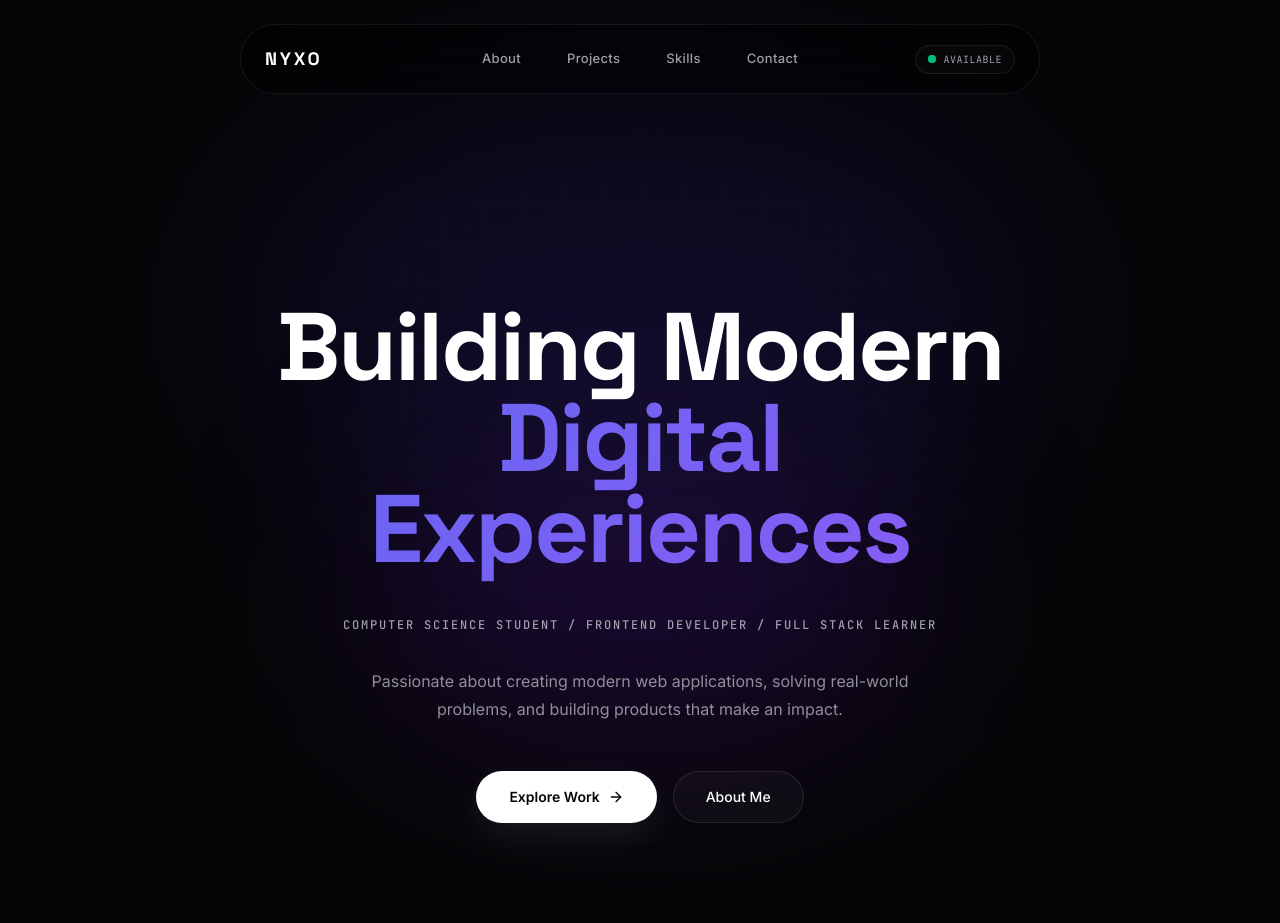
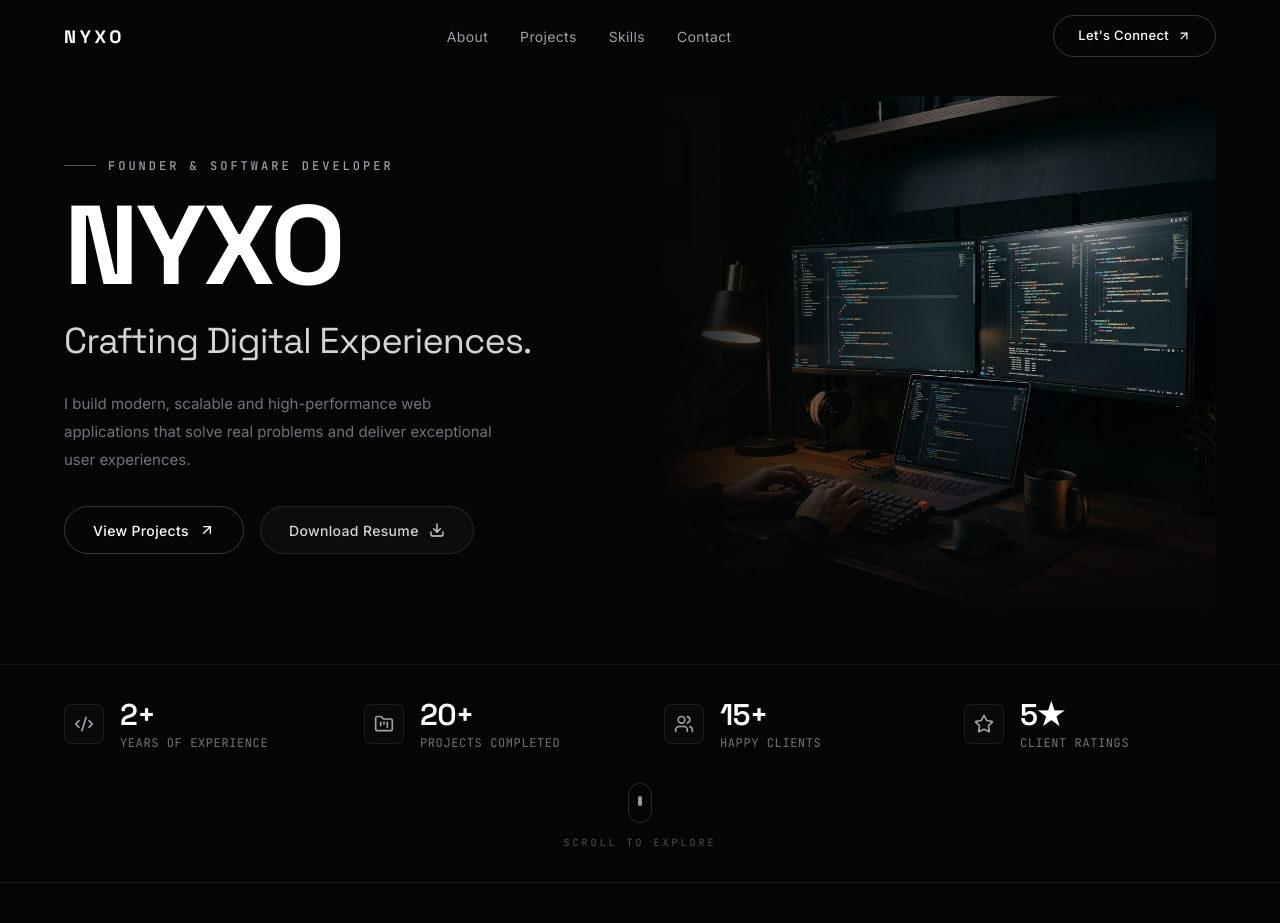
Before and after one commit to sourabh14098-maker/my-portfolio, a React (Vite) app: page / in a window 1280 px wide. Shown: the top 923 px of the page. Built offline with nearby package versions, Linux system fonts and the light colour scheme.

Commit message:
ui updated

```diff
--- a/src/components/HeroPage.tsx
+++ b/src/components/HeroPage.tsx
@@ -1,95 +1,119 @@
 import React from 'react';
 import { motion } from 'motion/react';
-import { ArrowRight } from 'lucide-react';
+import { ArrowUpRight, Download, Code2, FolderKanban, Users, Star, Mouse } from 'lucide-react';
 import { Link } from 'react-router-dom';
 import Reveal from './ui/Reveal';
 import { useIntro } from '../context/IntroContext';
 import { easePremium } from '../lib/motion';
+import heroImage from '../assets/images/hero_workspace.png';
 
 const heroStaggerContainer = {
   hidden: {},
   show: {
     transition: {
-      staggerChildren: 0.06,
-      delayChildren: 0.04,
+      staggerChildren: 0.08,
+      delayChildren: 0.05,
     },
   },
 };
 
 const heroStaggerItem = {
-  hidden: { opacity: 0, y: 16, filter: 'blur(6px)' },
+  hidden: { opacity: 0, y: 20, filter: 'blur(8px)' },
   show: {
     opacity: 1,
     y: 0,
     filter: 'blur(0px)',
-    transition: { duration: 0.28, ease: easePremium },
+    transition: { duration: 0.5, ease: easePremium },
   },
 };
+
+const stats = [
+  { icon: Code2, metric: '2+', label: 'Years of Experience' },
+  { icon: FolderKanban, metric: '20+', label: 'Projects Completed' },
+  { icon: Users, metric: '15+', label: 'Happy Clients' },
+  { icon: Star, metric: '5★', label: 'Client Ratings' },
+];
 
 export default function HeroPage() {
   const { playHeroEntrance } = useIntro();
 
   const leftContent = (
     <>
-      <div className="flex max-w-[800px] flex-col items-center text-center gap-6 sm:gap-7 lg:gap-8">
+      {/* Subtitle */}
+      <motion.div
+        variants={playHeroEntrance ? heroStaggerItem : undefined}
+        initial={playHeroEntrance ? undefined : { opacity: 0, y: 16 }}
+        animate={playHeroEntrance ? undefined : { opacity: 1, y: 0 }}
+        transition={playHeroEntrance ? undefined : { duration: 0.4, ease: easePremium }}
+        className="flex items-center gap-3"
+      >
+        <span className="w-8 h-[1px] bg-zinc-600" />
+        <span className="text-[11px] sm:text-xs font-mono uppercase tracking-[0.25em] text-zinc-400 font-medium">
+          Founder & Software Developer
+        </span>
+      </motion.div>
+
+      {/* Main Title */}
       <motion.h1
+        variants={playHeroEntrance ? heroStaggerItem : undefined}
+        initial={playHeroEntrance ? undefined : { opacity: 0, y: 24 }}
+        animate={playHeroEntrance ? undefined : { opacity: 1, y: 0 }}
+        transition={playHeroEntrance ? undefined : { duration: 0.5, ease: easePremium }}
+        id="main-hero-title"
+        className="text-6xl sm:text-7xl md:text-8xl lg:text-[7rem] font-display font-extrabold tracking-tight text-white leading-[0.85] uppercase"
+      >
+        NYXO
+      </motion.h1>
+
+      {/* Tagline */}
+      <motion.h2
         variants={playHeroEntrance ? heroStaggerItem : undefined}
         initial={playHeroEntrance ? undefined : { opacity: 0, y: 20 }}
         animate={playHeroEntrance ? undefined : { opacity: 1, y: 0 }}
-          transition={playHeroEntrance ? undefined : { duration: 0.28, ease: easePremium }}
-          id="main-hero-title"
-          className="max-w-[860px] text-5xl sm:text-6xl md:text-7xl lg:text-[5rem] xl:text-[6rem] font-display font-extrabold tracking-tight text-white leading-[0.9] sm:leading-[0.95]"
+        transition={playHeroEntrance ? undefined : { duration: 0.45, ease: easePremium }}
+        className="text-2xl sm:text-3xl md:text-4xl font-display font-light text-zinc-300 tracking-tight leading-snug"
       >
-          <span className="block text-white">Building Modern</span>
-          <span className="block text-gradient-accent pb-2">
-            Digital Experiences
-          </span>
-        </motion.h1>
+        Crafting Digital Experiences.
+      </motion.h2>
 
-        <motion.p
-          variants={playHeroEntrance ? heroStaggerItem : undefined}
-          initial={playHeroEntrance ? undefined : { opacity: 0, y: 12 }}
-          animate={playHeroEntrance ? undefined : { opacity: 1, y: 0 }}
-          transition={playHeroEntrance ? undefined : { duration: 0.24, delay: 0.04, ease: easePremium }}
-          className="max-w-[620px] text-zinc-400 font-mono text-[11px] sm:text-xs tracking-[0.15em] uppercase font-medium leading-relaxed"
-        >
-          Computer Science Student / Frontend Developer / Full Stack Learner
-        </motion.p>
-      </div>
-
+      {/* Description */}
       <motion.p
         variants={playHeroEntrance ? heroStaggerItem : undefined}
         initial={playHeroEntrance ? undefined : { opacity: 0, y: 16 }}
         animate={playHeroEntrance ? undefined : { opacity: 1, y: 0 }}
-        transition={playHeroEntrance ? undefined : { duration: 0.26, delay: 0.08, ease: easePremium }}
+        transition={playHeroEntrance ? undefined : { duration: 0.4, delay: 0.05, ease: easePremium }}
         id="hero-desc"
-        className="max-w-[560px] text-sm md:text-base text-zinc-400/90 leading-7 mx-auto"
+        className="max-w-[440px] text-[15px] text-zinc-500 leading-7"
       >
-        Passionate about creating modern web applications, solving real-world problems, and building
-        products that make an impact.
+        I build modern, scalable and high-performance
+        web applications that solve real problems
+        and deliver exceptional user experiences.
       </motion.p>
 
+      {/* CTA Buttons */}
       <motion.div
         variants={playHeroEntrance ? heroStaggerItem : undefined}
         initial={playHeroEntrance ? undefined : { opacity: 0, y: 16 }}
         animate={playHeroEntrance ? undefined : { opacity: 1, y: 0 }}
-        transition={playHeroEntrance ? undefined : { duration: 0.26, delay: 0.12, ease: easePremium }}
-        className="flex flex-col sm:flex-row items-center justify-center gap-4 mt-4"
+        transition={playHeroEntrance ? undefined : { duration: 0.4, delay: 0.1, ease: easePremium }}
+        className="flex flex-wrap items-center gap-4 mt-2"
       >
         <Link
           to="/projects"
           id="hero-projects-btn"
-          className="group inline-flex min-h-[52px] items-center justify-center gap-2 rounded-full border border-white/90 bg-white px-8 text-sm font-semibold text-[#050505] shadow-[0_14px_36px_rgba(255,255,255,0.08)] transition-all duration-[240ms] hover:-translate-y-0.5 hover:bg-zinc-200 hover:shadow-[0_18px_44px_rgba(255,255,255,0.12)]"
+          className="group inline-flex min-h-[48px] items-center justify-center gap-2.5 rounded-full border border-white/20 bg-transparent px-7 text-[14px] font-medium text-white tracking-wide transition-all duration-300 hover:bg-white hover:text-black hover:border-white"
         >
-          Explore Work
-          <ArrowRight className="h-4 w-4 transition-transform duration-[240ms] group-hover:translate-x-0.5" />
+          View Projects
+          <ArrowUpRight className="h-4 w-4 transition-transform duration-300 group-hover:-translate-y-0.5 group-hover:translate-x-0.5" />
         </Link>
-        <Link
-          to="/about"
-          className="group inline-flex min-h-[52px] items-center justify-center gap-2 rounded-full border border-[rgba(255,255,255,0.1)] bg-[rgba(255,255,255,0.03)] px-8 text-sm font-medium text-white transition-all duration-[240ms] hover:-translate-y-0.5 hover:bg-[rgba(255,255,255,0.06)] backdrop-blur-md"
+        <a
+          href="/resume.pdf"
+          download
+          className="group inline-flex min-h-[48px] items-center justify-center gap-2.5 rounded-full border border-white/10 bg-white/[0.03] px-7 text-[14px] font-medium text-zinc-300 tracking-wide transition-all duration-300 hover:border-white/25 hover:bg-white/[0.06] hover:text-white backdrop-blur-sm"
         >
-          About Me
-        </Link>
+          Download Resume
+          <Download className="h-4 w-4 transition-transform duration-300 group-hover:translate-y-0.5" />
+        </a>
       </motion.div>
     </>
   );
@@ -99,17 +123,17 @@ export default function HeroPage() {
       id="hero"
       initial={{ opacity: 0 }}
       animate={{ opacity: 1 }}
-      transition={{ duration: 0.26, ease: easePremium }}
-      className="relative min-h-[90vh] flex flex-col justify-center section-page !pt-20 sm:!pt-28"
+      transition={{ duration: 0.4, ease: easePremium }}
+      className="relative min-h-screen flex flex-col"
     >
-      {/* Massive Glowing Orbs for the dramatic Apple/Vercel effect */}
-      <div className="absolute top-0 left-1/2 -translate-x-1/2 w-[80vw] h-[50vh] max-w-[800px] rounded-[100%] bg-indigo-600/15 blur-[120px] pointer-events-none z-0 mt-[-10vh]" />
-      <div className="absolute top-1/4 left-1/2 -translate-x-1/2 w-[60vw] h-[40vh] max-w-[600px] rounded-[100%] bg-violet-600/15 blur-[100px] pointer-events-none z-0" />
-
-      <div className="max-w-5xl mx-auto w-full flex flex-col items-center text-center relative z-10 gap-8 lg:gap-12">
+      {/* Hero Content — Split Layout */}
+      <div className="flex-1 flex items-center w-full max-w-[1400px] mx-auto px-6 sm:px-12 lg:px-16 pt-24 pb-12">
+        <div className="grid grid-cols-1 lg:grid-cols-2 gap-12 lg:gap-8 items-center w-full">
+          {/* Left — Text */}
+          <div className="flex flex-col gap-5 sm:gap-6">
             {playHeroEntrance ? (
               <motion.div
-            className="flex flex-col items-center gap-6 sm:gap-8"
+                className="flex flex-col gap-5 sm:gap-6"
                 variants={heroStaggerContainer}
                 initial="hidden"
                 animate="show"
@@ -117,63 +141,78 @@ export default function HeroPage() {
                 {leftContent}
               </motion.div>
             ) : (
-          <div className="flex flex-col items-center gap-6 sm:gap-8">
+              <div className="flex flex-col gap-5 sm:gap-6">
                 {leftContent}
               </div>
             )}
           </div>
 
-      <Reveal className="max-w-7xl mx-auto w-full mt-20 md:mt-28" delay={playHeroEntrance ? 0.45 : 0.1}>
-        <div className="grid grid-cols-2 lg:grid-cols-4 gap-3 sm:gap-4">
-          {[
-            { metric: '2+', label: 'Projects Built', subtext: 'Deployed production web apps' },
-            { metric: '10+', label: 'Technologies Learned', subtext: 'Modern front- & backend' },
-            { metric: '100+', label: 'Hours of Coding', subtext: 'Focused build time' },
-            { label: 'Open For Internship', subtext: 'Ready to contribute' },
-          ].map((stat, i) => (
+          {/* Right — Hero Image */}
+          <motion.div
+            initial={{ opacity: 0, scale: 0.96 }}
+            animate={{ opacity: 1, scale: 1 }}
+            transition={{ duration: 0.7, delay: playHeroEntrance ? 0.3 : 0.1, ease: easePremium }}
+            className="relative hidden lg:block"
+          >
+            <div className="relative rounded-2xl overflow-hidden">
+              {/* Subtle vignette overlay */}
+              <div className="absolute inset-0 bg-gradient-to-r from-[#050505] via-transparent to-transparent z-10 pointer-events-none" />
+              <div className="absolute inset-0 bg-gradient-to-t from-[#050505] via-transparent to-transparent z-10 pointer-events-none" />
+              <img
+                src={heroImage}
+                alt="Developer workspace"
+                className="w-full h-auto object-cover rounded-2xl"
+                style={{ maxHeight: '520px' }}
+              />
+            </div>
+          </motion.div>
+        </div>
+      </div>
+
+      {/* Stats Bar */}
+      <Reveal className="w-full border-t border-white/[0.06]" delay={playHeroEntrance ? 0.5 : 0.15}>
+        <div className="max-w-[1400px] mx-auto px-6 sm:px-12 lg:px-16 py-8">
+          <div className="grid grid-cols-2 lg:grid-cols-4 gap-8 lg:gap-12">
+            {stats.map((stat, i) => (
               <div
                 key={i}
-              className="premium-card rounded-2xl p-5 sm:p-6 flex flex-col justify-between min-h-[120px]"
+                className="flex items-center gap-4"
               >
-              {stat.metric ? (
-                <div className="text-2xl sm:text-3xl font-display font-medium text-white tracking-tight mb-2">
+                <div className="flex items-center justify-center w-10 h-10 rounded-lg border border-white/[0.08] bg-white/[0.02]">
+                  <stat.icon className="w-5 h-5 text-zinc-400" />
+                </div>
+                <div>
+                  <div className="text-2xl sm:text-3xl font-display font-semibold text-white tracking-tight">
                     {stat.metric}
                   </div>
-              ) : (
-                <div className="inline-flex items-center gap-2 text-[10px] font-mono text-zinc-500 uppercase tracking-wider mb-3">
-                  <span className="w-1.5 h-1.5 rounded-full bg-[#3b82f6]" />
-                  Available
+                  <div className="text-xs text-zinc-500 font-mono tracking-wider uppercase mt-0.5">
+                    {stat.label}
                   </div>
-              )}
-              <h4 className="text-sm font-medium text-zinc-300 leading-snug">{stat.label}</h4>
-              <p className="text-xs text-zinc-600 mt-2 font-mono">{stat.subtext}</p>
+                </div>
               </div>
             ))}
           </div>
+        </div>
       </Reveal>
 
-      <Link
-        to="/about"
-        className="absolute bottom-6 sm:bottom-8 left-1/2 -translate-x-1/2 flex flex-col items-center gap-2 text-zinc-600 hover:text-zinc-400 transition-colors"
-        aria-label="Scroll to about section"
+      {/* Scroll to Explore */}
+      <motion.div
+        initial={{ opacity: 0, y: 10 }}
+        animate={{ opacity: 1, y: 0 }}
+        transition={{ duration: 0.5, delay: playHeroEntrance ? 0.7 : 0.3, ease: easePremium }}
+        className="flex flex-col items-center gap-3 pb-8"
       >
-        <span className="h-8 w-px overflow-hidden rounded-full bg-white/[0.08]">
-          <motion.span
-            className="block h-3 w-px rounded-full bg-gradient-to-b from-white/80 to-violet-300/70"
-            initial={{ opacity: 0, y: -10 }}
-            animate={{ opacity: 1, y: 8 }}
-            transition={{ duration: 0.28, ease: easePremium }}
+        <div className="w-6 h-10 rounded-full border border-white/15 flex items-start justify-center pt-2">
+          <motion.div
+            className="w-1 h-2.5 rounded-full bg-white/60"
+            animate={{ y: [0, 12, 0] }}
+            transition={{ duration: 2, repeat: Infinity, ease: 'easeInOut' }}
           />
+        </div>
+        <span className="text-[10px] font-mono uppercase tracking-[0.3em] text-zinc-600">
+          Scroll to Explore
         </span>
-        <motion.div
-          initial={{ opacity: 0, y: 3 }}
-          animate={{ opacity: 0.75, y: 0 }}
-          transition={{ duration: 0.24, ease: easePremium }}
-          className="text-[9px] font-mono uppercase tracking-[0.2em]"
-        >
-          Explore
       </motion.div>
-      </Link>
     </motion.section>
   );
 }
--- a/src/components/Layout.tsx
+++ b/src/components/Layout.tsx
@@ -25,12 +25,9 @@ export default function Layout() {
     <div className="relative min-h-screen bg-[#050505] text-white font-sans overflow-x-hidden">
       <MouseGlow />
 
-      <div className="fixed inset-0 bg-grid opacity-[0.35] pointer-events-none z-0" />
-      <div className="fixed inset-0 bg-dot-grid opacity-[0.2] pointer-events-none z-0" />
-
       <Navbar />
 
-      <main className="relative z-20 pt-20 sm:pt-24 min-h-[calc(100vh-200px)]">
+      <main className="relative z-20 min-h-[calc(100vh-200px)]">
         <AnimatePresence mode="wait">
           <PageTransition key={location.pathname}>
             <Outlet />
@@ -49,7 +46,7 @@ export default function Layout() {
             transition={{ type: 'spring', stiffness: 400, damping: 28 }}
             onClick={() => window.scrollTo({ top: 0, behavior: 'smooth' })}
             id="floating-scroll-top"
-            className="fixed bottom-6 right-6 z-40 w-10 h-10 rounded-full bg-[#0a0a0a] border border-[#222222] text-zinc-400 hover:text-white flex items-center justify-center backdrop-blur-md cursor-pointer premium-hover"
+            className="fixed bottom-6 right-6 z-40 w-10 h-10 rounded-full bg-white/[0.05] border border-white/10 text-zinc-400 hover:text-white hover:bg-white/[0.1] hover:border-white/20 flex items-center justify-center backdrop-blur-md cursor-pointer transition-all duration-300"
             title="Scroll to Top"
             type="button"
           >
--- a/src/components/Navbar.tsx
+++ b/src/components/Navbar.tsx
@@ -1,7 +1,7 @@
 import React, { useState, useEffect } from 'react';
 import { Link, useLocation } from 'react-router-dom';
 import { motion, AnimatePresence } from 'motion/react';
-import { Menu, X } from 'lucide-react';
+import { Menu, X, ArrowUpRight } from 'lucide-react';
 
 const navLinks = [
   { name: 'About', path: '/about' },
@@ -19,7 +19,6 @@ export default function Navbar() {
     if (path === '/') return location.pathname === '/';
     return location.pathname === path;
   };
-  const homeActive = location.pathname === '/';
 
   useEffect(() => {
     setMobileMenuOpen(false);
@@ -32,23 +31,25 @@ export default function Navbar() {
   }, []);
 
   return (
-    <header className="sticky top-0 left-0 right-0 z-50 pt-4 sm:pt-6 px-4">
+    <header className="fixed top-0 left-0 right-0 z-50">
       <nav
-        className={`mx-auto flex h-[70px] w-full max-w-[95%] md:max-w-[75%] lg:max-w-[800px] items-center justify-between rounded-full border border-[rgba(255,255,255,0.08)] bg-black/40 px-4 sm:px-6 backdrop-blur-xl transition-all duration-300 ${
-          scrolled ? 'shadow-[0_10px_40px_rgba(0,0,0,0.6)] border-[rgba(255,255,255,0.12)] bg-black/60' : 'shadow-none'
+        className={`flex h-[72px] w-full items-center justify-between px-8 sm:px-12 lg:px-16 transition-all duration-500 ${
+          scrolled
+            ? 'bg-black/80 backdrop-blur-xl border-b border-white/[0.06]'
+            : 'bg-transparent'
         }`}
       >
         {/* Logo */}
         <Link
           to="/"
           id="nav-logo"
-          className="z-10 w-24 font-display text-lg font-bold tracking-[0.15em] text-white transition-opacity hover:opacity-80 flex items-center"
+          className="z-10 font-display text-[18px] font-bold tracking-[0.2em] text-white transition-opacity hover:opacity-80 uppercase"
         >
           NYXO
         </Link>
 
         {/* Desktop Links (Centered) */}
-        <div className="hidden lg:flex absolute left-1/2 top-1/2 -translate-x-1/2 -translate-y-1/2 items-center gap-1.5 rounded-full p-1.5">
+        <div className="hidden lg:flex items-center gap-8">
           {navLinks.map((link) => {
             const active = isActive(link.path);
             return (
@@ -56,38 +57,39 @@ export default function Navbar() {
                 key={link.path}
                 to={link.path}
                 id={`nav-link-${link.name.toLowerCase()}`}
-                className={`relative rounded-full px-5 py-2 text-[13px] font-medium tracking-wide transition-colors duration-300 ${
-                  active ? 'text-[#050505]' : 'text-zinc-400 hover:text-white'
+                className={`relative text-[14px] font-normal tracking-wide transition-colors duration-300 ${
+                  active ? 'text-white' : 'text-zinc-400 hover:text-white'
                 }`}
               >
+                {link.name}
                 {active && (
                   <motion.span
-                    layoutId="navActiveIndicator"
-                    className="absolute inset-0 rounded-full bg-white shadow-[0_2px_10px_rgba(255,255,255,0.2)]"
+                    layoutId="navActiveUnderline"
+                    className="absolute -bottom-1 left-0 right-0 h-[1px] bg-white"
                     transition={{ type: 'spring', stiffness: 400, damping: 30 }}
                   />
                 )}
-                <span className="relative z-10">{link.name}</span>
               </Link>
             );
           })}
         </div>
 
-        {/* Status Dot / Mobile Menu Trigger */}
-        <div className="z-10 flex w-24 justify-end items-center">
-          <div className="hidden lg:flex items-center gap-2 px-3 py-1.5 rounded-full border border-[rgba(255,255,255,0.08)] bg-white/[0.02]">
-            <span className="relative flex h-2 w-2">
-              <span className="animate-ping absolute inline-flex h-full w-full rounded-full bg-emerald-400 opacity-75"></span>
-              <span className="relative inline-flex rounded-full h-2 w-2 bg-emerald-500"></span>
-            </span>
-            <span className="text-[10px] font-mono text-zinc-400 uppercase tracking-wider">Available</span>
-          </div>
+        {/* CTA Button + Mobile Trigger */}
+        <div className="z-10 flex items-center gap-4">
+          <Link
+            to="/contact"
+            id="nav-connect-btn"
+            className="hidden lg:inline-flex items-center gap-2 rounded-full border border-white/20 bg-transparent px-6 py-2.5 text-[13px] font-medium text-white tracking-wide transition-all duration-300 hover:bg-white hover:text-black hover:border-white"
+          >
+            Let's Connect
+            <ArrowUpRight className="h-3.5 w-3.5" />
+          </Link>
 
           <button
             type="button"
             onClick={() => setMobileMenuOpen(!mobileMenuOpen)}
             id="mobile-menu-trigger"
-            className="flex h-10 w-10 items-center justify-center rounded-full border border-[rgba(255,255,255,0.08)] bg-white/[0.04] text-zinc-400 transition-colors hover:border-[rgba(255,255,255,0.15)] hover:bg-white/[0.08] hover:text-white lg:hidden"
+            className="flex h-10 w-10 items-center justify-center rounded-full border border-white/10 bg-white/[0.04] text-zinc-400 transition-colors hover:border-white/20 hover:bg-white/[0.08] hover:text-white lg:hidden"
             aria-label={mobileMenuOpen ? 'Close menu' : 'Open menu'}
           >
             {mobileMenuOpen ? <X className="h-4 w-4" /> : <Menu className="h-4 w-4" />}
@@ -102,26 +104,30 @@ export default function Navbar() {
             animate={{ opacity: 1, y: 0 }}
             exit={{ opacity: 0, y: -12 }}
             transition={{ duration: 0.24, ease: [0.16, 1, 0.3, 1] }}
-            className="absolute left-1/2 top-[5.75rem] z-40 w-[92%] -translate-x-1/2 lg:hidden"
+            className="absolute left-0 right-0 top-[72px] z-40 lg:hidden"
           >
-            <div className="flex flex-col gap-1 rounded-[28px] border border-white/[0.08] bg-black/75 p-3 shadow-[0_18px_60px_rgba(0,0,0,0.42)] backdrop-blur-2xl">
+            <div className="flex flex-col gap-1 border-b border-white/[0.06] bg-black/95 p-4 backdrop-blur-2xl">
               {navLinks.map((link) => {
                 const active = isActive(link.path);
                 return (
                   <Link
                     key={link.path}
                     to={link.path}
-                    className={`relative rounded-2xl px-4 py-3 text-sm font-medium tracking-[0.03em] transition-colors duration-[240ms] ${
-                      active ? 'bg-white/[0.13] text-white' : 'text-zinc-500 hover:bg-white/[0.04] hover:text-white'
+                    className={`relative rounded-xl px-4 py-3 text-sm font-medium tracking-[0.03em] transition-colors duration-[240ms] ${
+                      active ? 'bg-white/[0.08] text-white' : 'text-zinc-500 hover:bg-white/[0.04] hover:text-white'
                     }`}
                   >
                     {link.name}
-                    {active && (
-                      <span className="absolute left-2 top-1/2 h-5 w-px -translate-y-1/2 rounded-full bg-white/45" />
-                    )}
                   </Link>
                 );
               })}
+              <Link
+                to="/contact"
+                className="mt-2 flex items-center justify-center gap-2 rounded-full border border-white/20 bg-transparent px-6 py-3 text-sm font-medium text-white tracking-wide transition-all duration-300 hover:bg-white hover:text-black"
+              >
+                Let's Connect
+                <ArrowUpRight className="h-3.5 w-3.5" />
+              </Link>
             </div>
           </motion.div>
         )}
```
Also changed, not shown: src/components/PageLoader.tsx (+0 -30 lines), src/assets/images/hero_workspace.png (added). Lines whose indentation alone changed are shown as unchanged.
